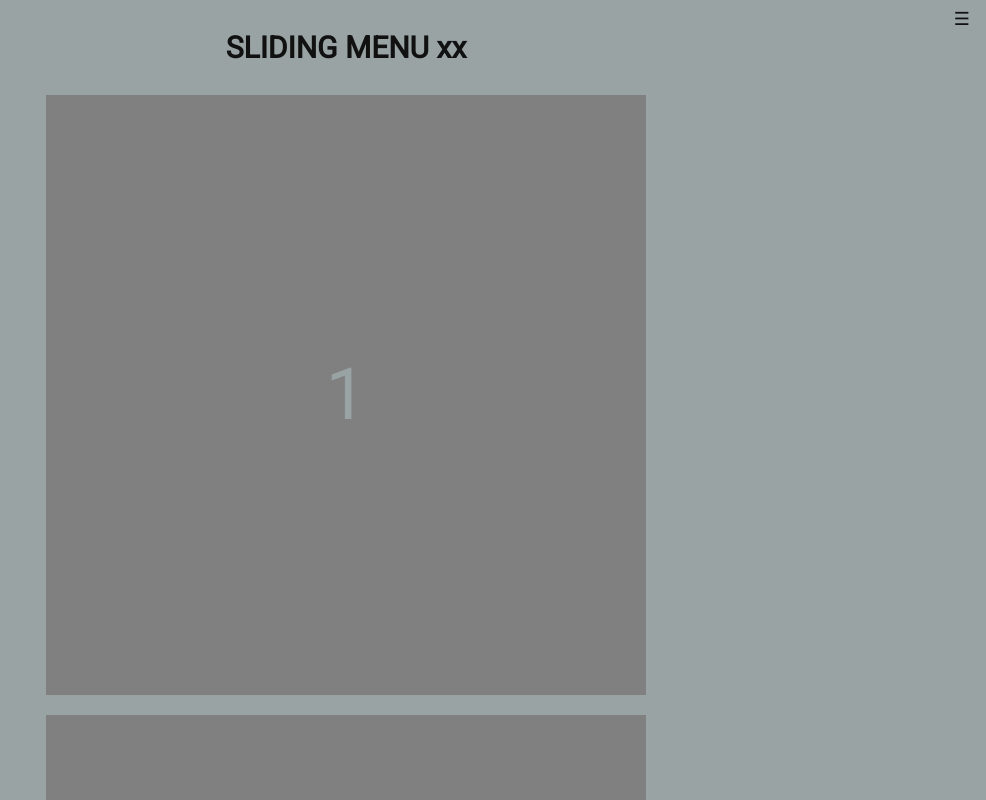
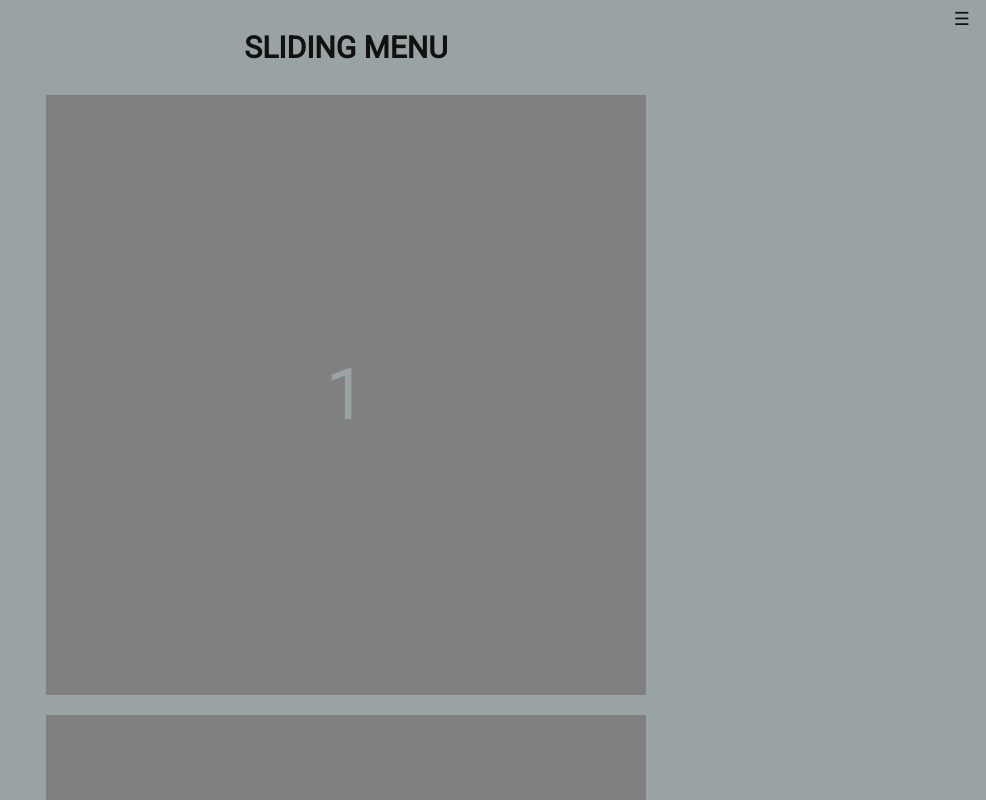
Before and after one commit to gaz41/sliding-menu, a plain HTML site: page index.html in a window 1280 px wide. Shown: the top 800 px of the page, without its empty margins (294-1280 px from the left). Drawn offline with Linux system fonts and the light colour scheme.

```diff
--- a/index.html
+++ b/index.html
@@ -10,7 +10,7 @@
     <div class="menu-toggle" id="menuToggle">&#9776;</div>
 
     <div class="container">
-      <h1>SLIDING MENU xx</h1>
+      <h1>SLIDING MENU</h1>
 
       <div class="box">1</div>
       <div class="box">2</div>
```
